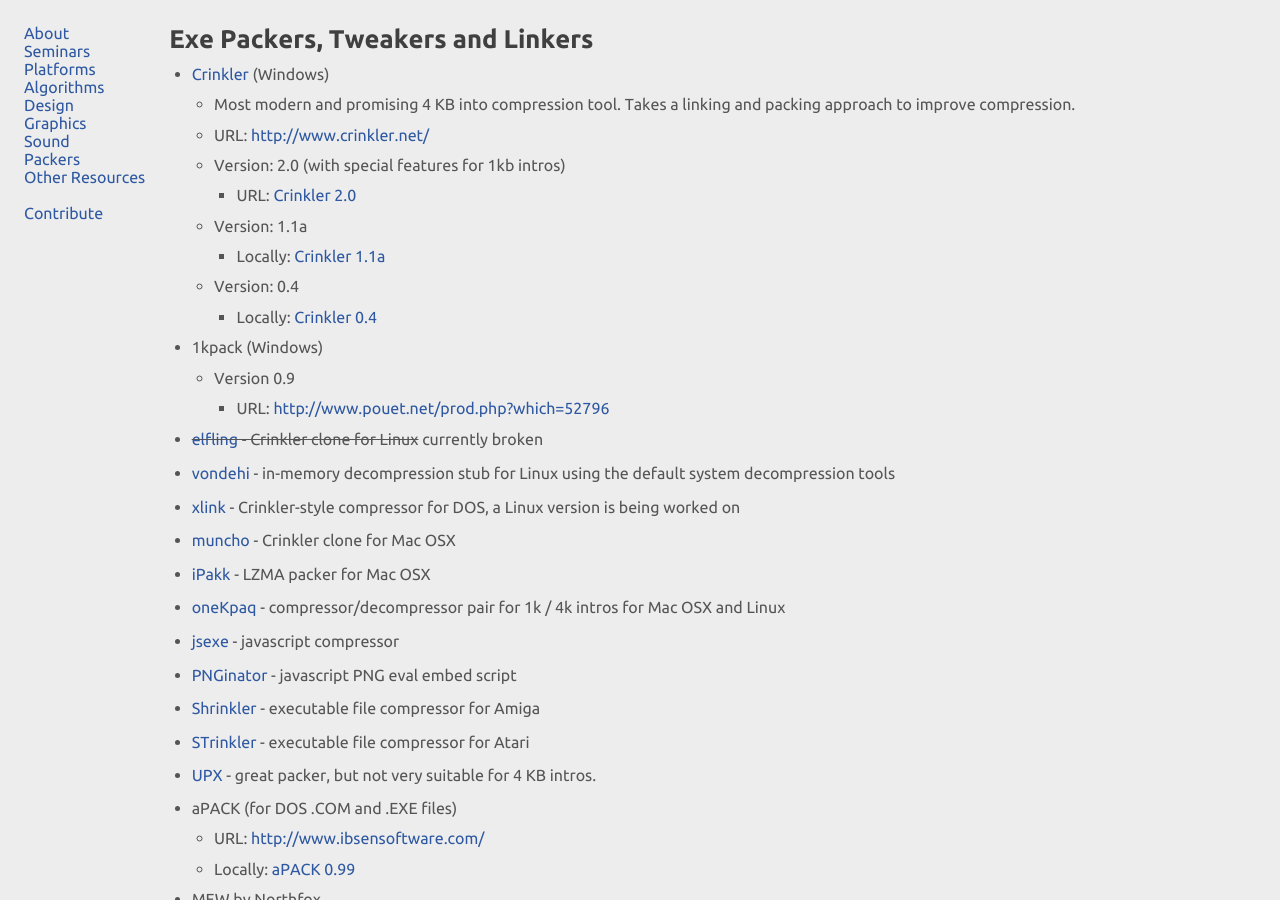
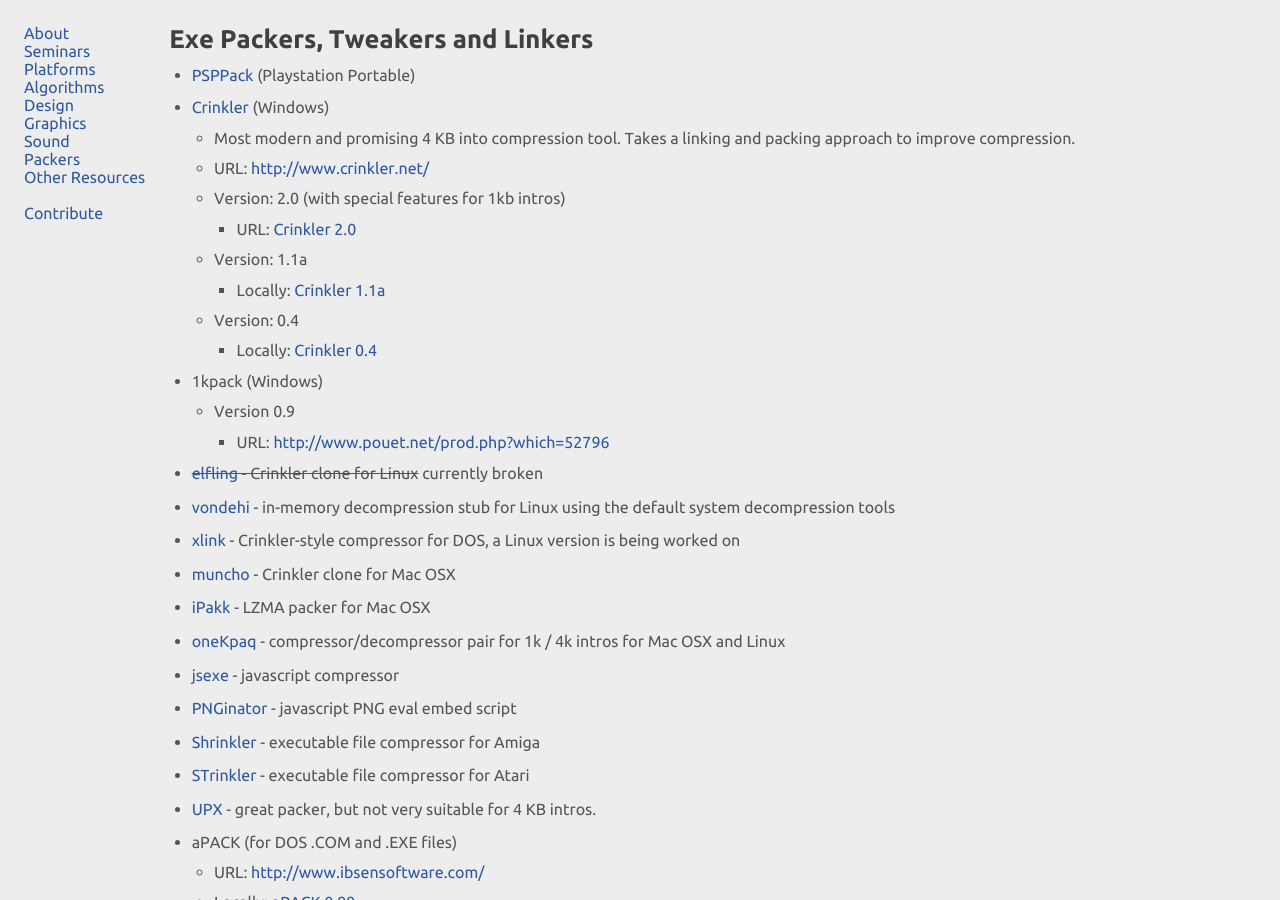
Before and after one commit to in4k/in4k.github.io, a Jekyll site: the page built from wiki/exe-packers-tweakers-and-linkers.markdown, in a window 1280 px wide and 900 px high. Built offline with Jekyll 4.4.1, drawn with Linux system fonts in a browser that asks for light colours.

Commit message:
Update exe-packers-tweakers-and-linkers.markdown

```diff
--- a/wiki/exe-packers-tweakers-and-linkers.markdown
+++ b/wiki/exe-packers-tweakers-and-linkers.markdown
@@ -2,6 +2,8 @@
 title: "Exe Packers, Tweakers and Linkers"
 layout: "wiki-page"
 ---
+
+*   [PSPPack](https://www.pouet.net/prod.php?which=91983) (Playstation Portable)
 
 *   [Crinkler](crinkler) (Windows)
     *   Most modern and promising 4 KB into compression tool. Takes a linking and packing approach to improve compression.
```
